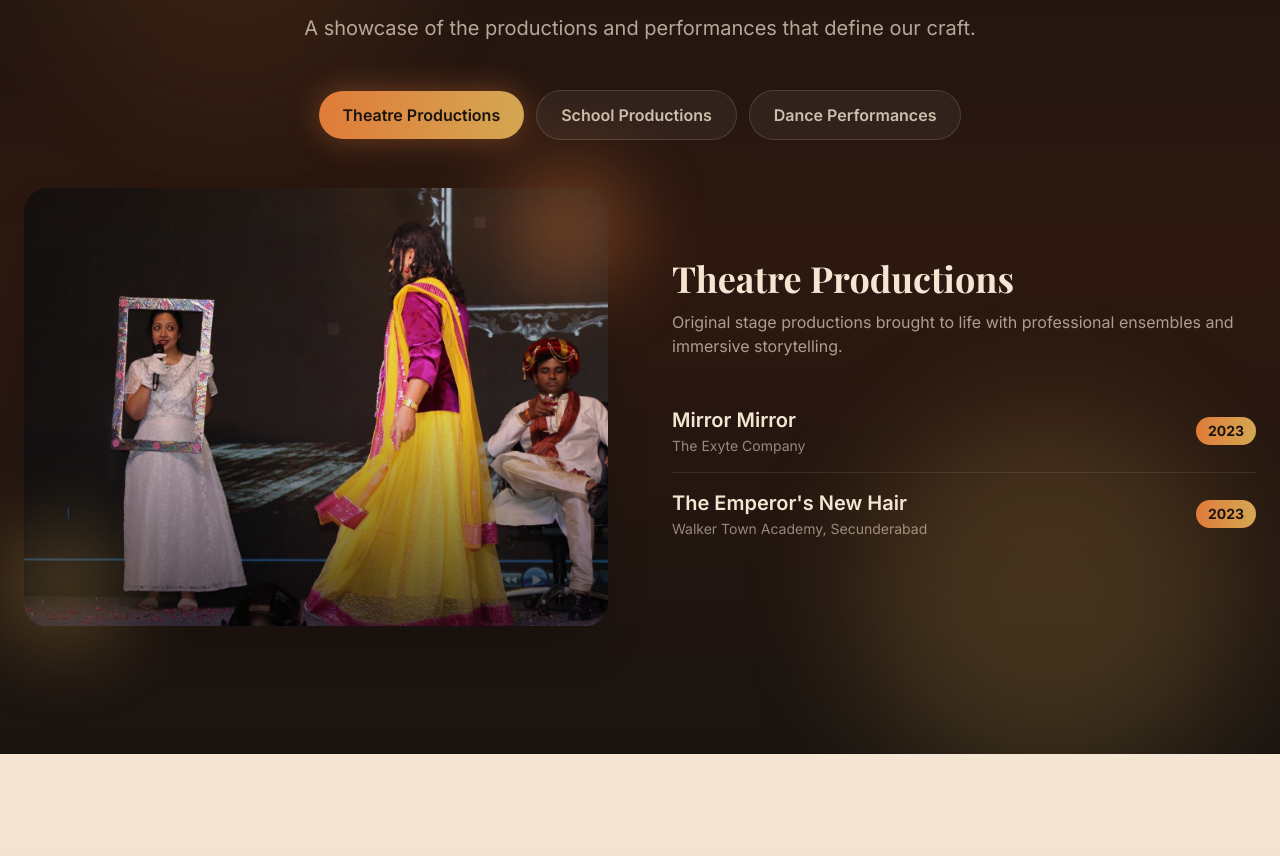
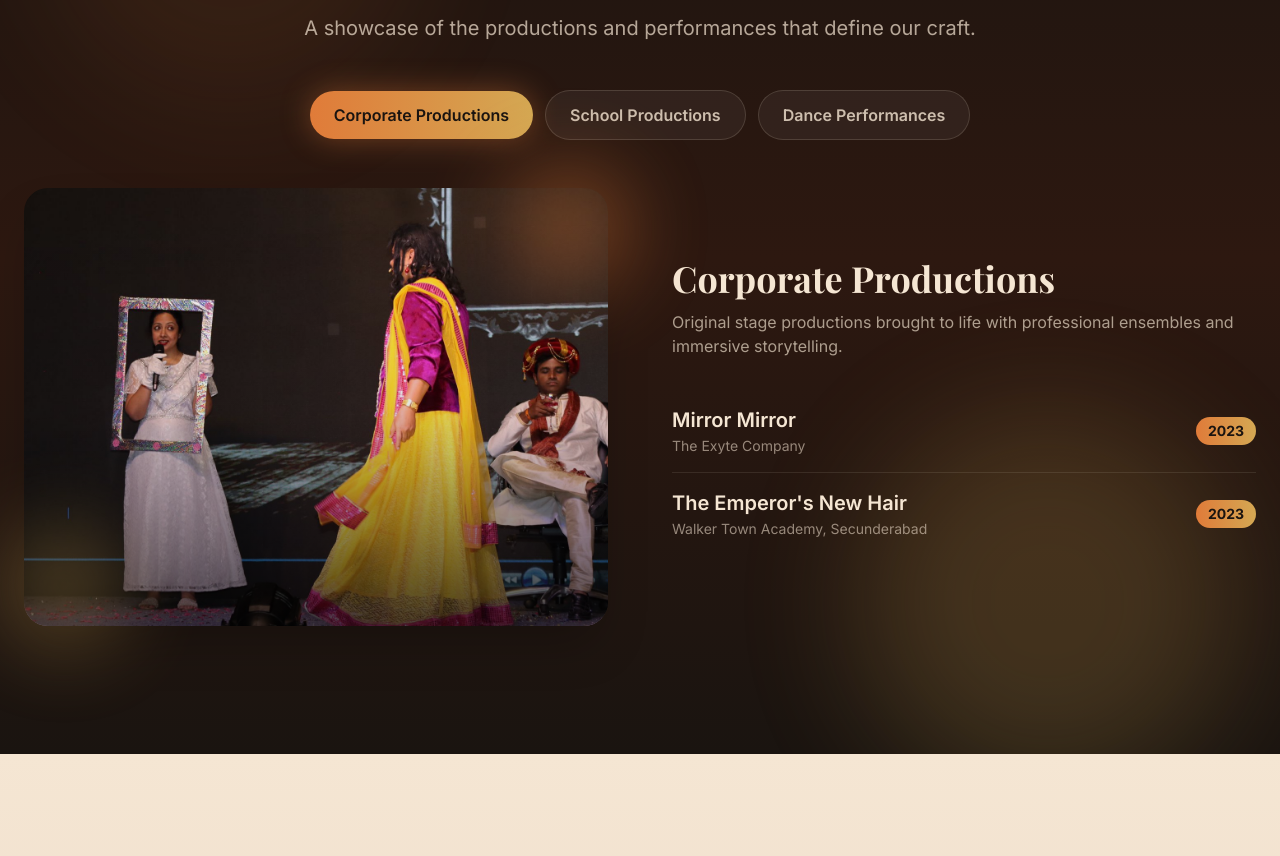
Before and after one commit to Rakeshkoyya/rangved_website, a Next.js app: page / in a window 1280 px wide. Shown: the part 5370-6226 px from the top of the page. Built offline with nearby package versions, Linux system fonts and the light colour scheme; a web font is replaced by a local one.

Commit message:
spellin change

```diff
--- a/src/app/components/LegacyTimeline.tsx
+++ b/src/app/components/LegacyTimeline.tsx
@@ -23,13 +23,13 @@ type Category = {
 
 const categories: Category[] = [
   {
-    id: "theatre",
-    label: "Theatre Productions",
-    heading: "Theatre Productions",
+    id: "corporate",
+    label: "Corporate Productions",
+    heading: "Corporate Productions",
     blurb:
       "Original stage productions brought to life with professional ensembles and immersive storytelling.",
     image: "/images/work_legacy/6.jpg",
-    imageAlt: "Theatre production performance",
+    imageAlt: "Corporate production performance",
     productions: [
       { title: "Mirror Mirror", year: "2023", venue: "The Exyte Company" },
       {
```
